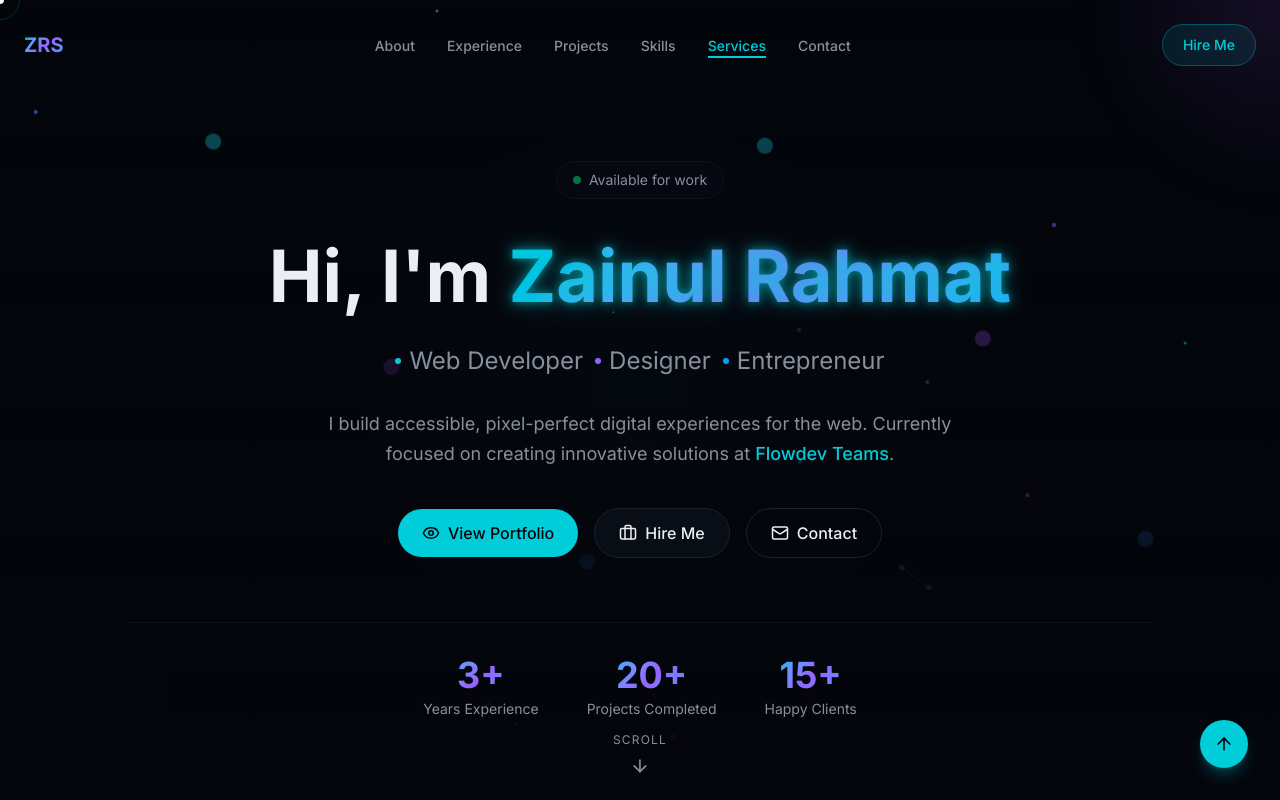
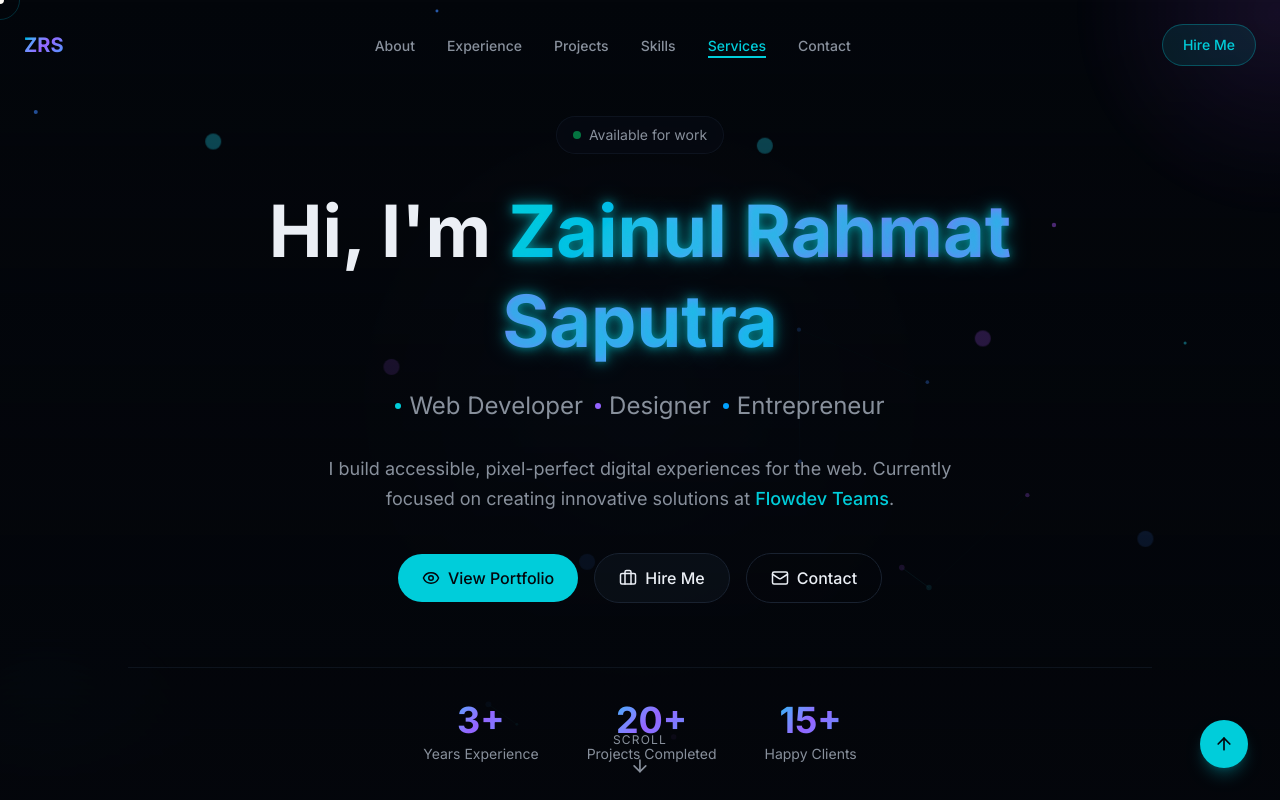
Before and after one commit to flowdevteams/zainulrahmatportfolio, a Next.js app: page / in a window 1280 px wide. Shown: the top 800 px of the page. Built offline with nearby package versions, Linux system fonts and the light colour scheme.

Commit message:
penambahan nama

```diff
--- a/components/sections/hero-section.tsx
+++ b/components/sections/hero-section.tsx
@@ -30,7 +30,7 @@ export function HeroSection() {
             className="text-4xl sm:text-5xl md:text-6xl lg:text-7xl font-bold leading-tight mb-6"
           >
             <span className="text-foreground">{"Hi, I'm "}</span>
-            <span className="gradient-text text-glow-cyan">Zainul Rahmat</span>
+            <span className="gradient-text text-glow-cyan">Zainul Rahmat Saputra</span>
           </motion.h1>
 
           {/* Animated roles */}
```
